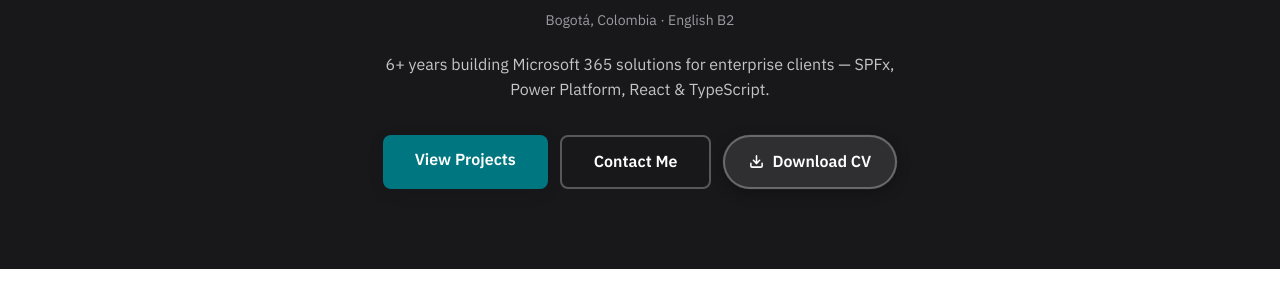
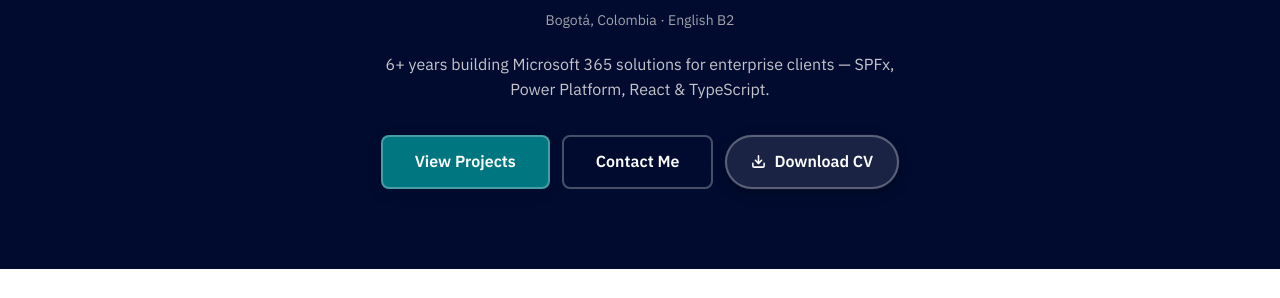
Before and after one commit to JaoCoronado/sharepoint-portfolio, a website: page index.html in a window 1280 px wide. Shown: the part 318-616 px from the top of the page. Drawn offline with Linux system fonts and the light colour scheme.

Commit message:
style: move the light-mode hero and footer to navy
A teal hero was tried first and produced a measurable problem, not just
a subjective one: against a teal ground the teal accent separated by
only 2.36:1, so the signature rule under the name and the primary CTA
stopped reading as accents and the hero collapsed into a single green
mass. Navy #010B2F, the deep pair of SharePoint's Blue theme, is a
different hue family, and the accent recovers to 3.62:1.

Five candidates were measured against the hero text and the CTA. Navy
led on every one: 11.09:1 tagline, 7.50:1 location, 3.62:1 for the CTA
boundary. The two official teal-family options failed the CTA check —
#155473 at 1.55:1, and full themePrimary at 1.90:1 for the location text
alone, which rules a teal hero out entirely at this type size.

Dark mode keeps a teal hero at #00272a, where the relationship works and
the accent is light enough to separate on its own.

--on-dark-3 was lightened during the teal experiment, where the old
value came to 4.49:1 and missed AA by a hundredth. Navy no longer needs
it, but the margin is free and is kept. .btn-primary keeps the hairline
added at the same time: --shadow-2 is a dark shadow that does nothing on
a dark ground, so it is the only edge the button has.

```diff
--- a/style.css
+++ b/style.css
@@ -70,15 +70,25 @@
   /* ── Text on dark surfaces (hero, footer) ──────────────────────── */
   --on-dark:    #ffffff;   /* 17.71:1 on --ink-900 */
   --on-dark-2:  #c4c4c9;   /* 10.20:1 on --ink-900 */
-  --on-dark-3:  #9a9aa1;   /*  6.34:1 on --ink-900 */
+  /* Lightened from #9a9aa1 while the hero was teal, where the old value came
+     to 4.49:1 — short of AA by a hundredth. The navy hero no longer needs the
+     help, but the extra margin costs nothing and is kept. */
+  --on-dark-3:  #a1a1a8;   /*  6.75:1 on --ink-900, 7.50:1 on --bg-hero */
   --on-dark-line:   rgba(255,255,255,0.28);
   --on-dark-fill:   rgba(255,255,255,0.10);
   --on-dark-fill-h: rgba(255,255,255,0.18);
 
   /* ── Surface roles that cannot be derived from the ink scale ───── */
   --bg-nav:    rgba(255,255,255,0.92);
-  --bg-hero:   var(--ink-900);
-  --bg-footer: var(--ink-900);
+  /* The deep pair of SharePoint's Blue theme, which the docs pair with white.
+     A teal hero was tried first and failed for a reason worth recording: with
+     a teal ground the teal accent separated from it by only 2.36:1, so the
+     signature rule and the CTA stopped reading as accents and the whole hero
+     collapsed into one green mass. Navy is a different hue family, so the
+     accent does its job again — 3.62:1 — while both stay inside the
+     Microsoft palette. Dark mode keeps a teal hero, where it works. */
+  --bg-hero:   #010B2F;
+  --bg-footer: #010B2F;
 
   /* ── Elevation ─────────────────────────────────────────────────── */
   --shadow-1: 0 1px 2px rgba(24,24,27,0.06);
@@ -199,8 +209,10 @@
   --status-current-glow: rgba(74,222,128,0.35);
 
   --bg-nav:    rgba(13,13,15,0.92);
-  --bg-hero:   var(--ink-950);
-  --bg-footer: var(--ink-950);
+  /* One step deeper than the light-mode hero, mirroring how --ink-950 sits
+     below --ink-900, so the hero still recedes from the page in dark mode. */
+  --bg-hero:   #00272a;
+  --bg-footer: #00272a;
 
   --shadow-1: 0 1px 2px rgba(0,0,0,0.40);
   --shadow-2: 0 4px 16px rgba(0,0,0,0.50);
@@ -503,21 +515,29 @@
   outline-offset: var(--space-1);
 }
 
+/* Lives only in the hero. The hairline was added when the hero was teal and
+   the fill separated from it by just 2.36:1, under the 3:1 WCAG asks of a
+   non-text control's boundary; the navy hero now clears that on its own at
+   3.62:1. It stays because --shadow-2 is a dark shadow that does nothing on
+   a dark ground, so this is the only edge the button has, and because it
+   matches --border-2 on .btn-secondary, keeping the three buttons one row. */
 .btn-primary {
   background: var(--accent);
   color: var(--accent-on);
   padding: var(--space-3) var(--space-8);
   border-radius: var(--radius-md);
+  border: var(--border-2) solid var(--on-dark-line);
   font-weight: var(--weight-bold);
   font-size: var(--text-base);
   text-decoration: none;
-  transition: transform var(--dur-fast), box-shadow var(--dur-fast);
+  transition: transform var(--dur-fast), box-shadow var(--dur-fast), border-color var(--dur-fast);
   box-shadow: var(--shadow-2);
 }
 
 .btn-primary:hover {
   transform: translateY(-2px);
   box-shadow: var(--shadow-3);
+  border-color: var(--on-dark);
 }
 
 .btn-secondary {
```
